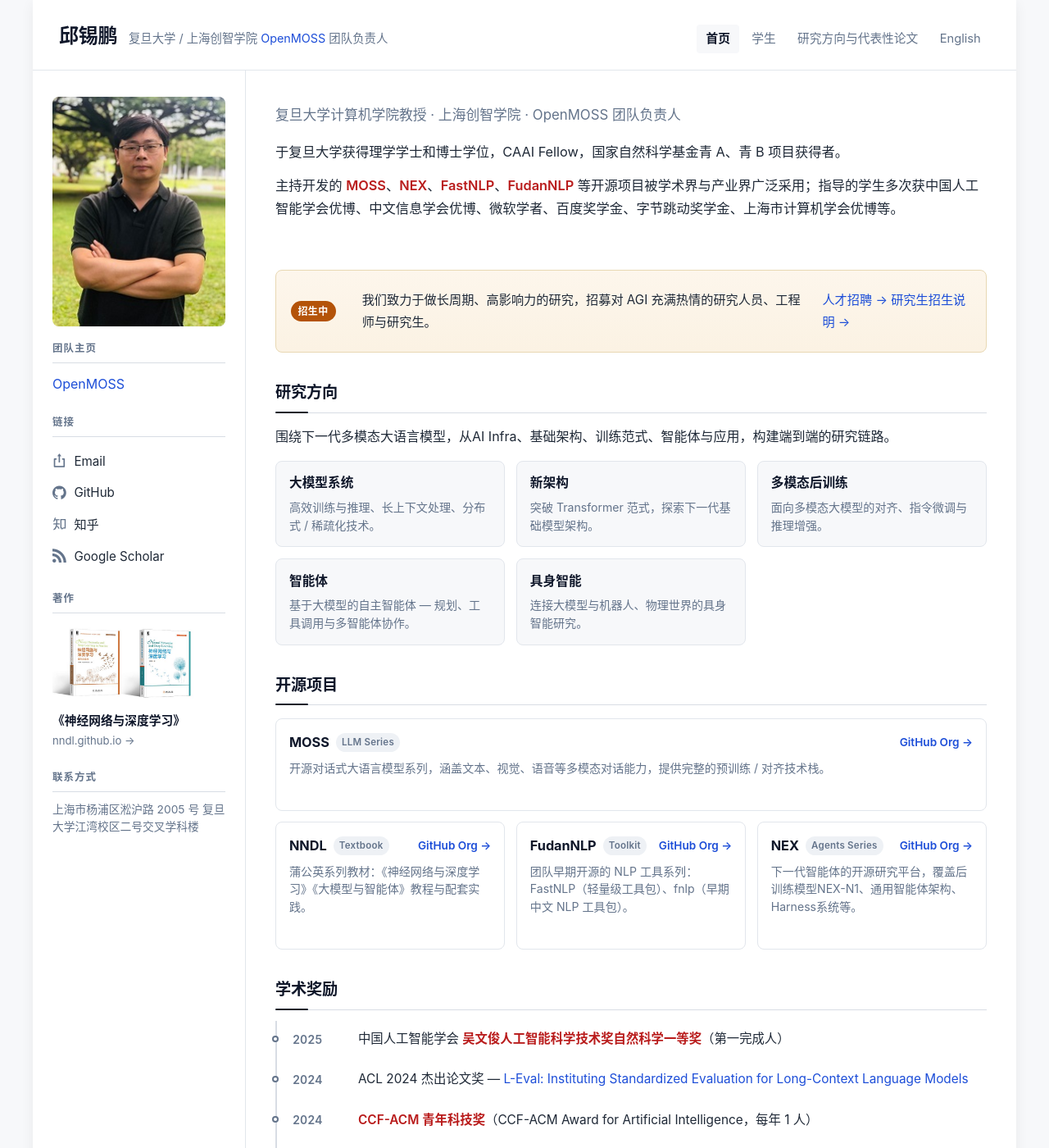
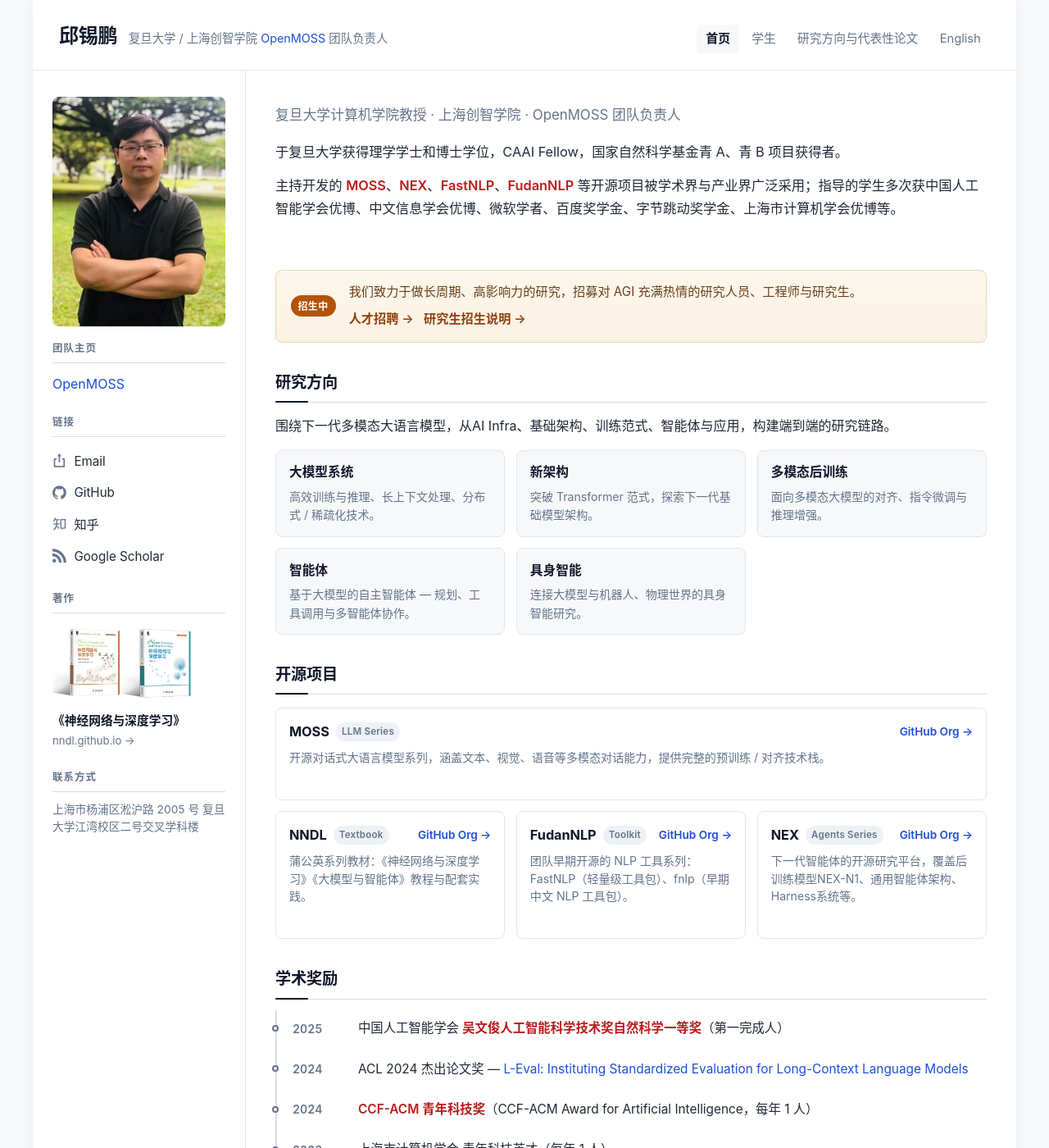
Before and after one commit to xpqiu/xpqiu.github.io, a Jekyll site: the page built from index.html, in a window 1280 px wide and 1400 px high. Shown: the whole window at 82% size. Built offline with Jekyll 4.4.1, drawn with Linux system fonts in a browser that asks for light colours; some web fonts are replaced.

Commit message:
Stack recruit callout links onto their own line
Fix malformed nested <p> in the recruitment callout so the badge, intro text, and links no longer lay out as side-by-side flex children. Wrap the text in a div.callout__text with two stacked paragraphs and tidy the inner <p>/link spacing in CSS.

Co-Authored-By: Claude Opus 4.8 (1M context) <noreply@anthropic.com>

```diff
--- a/assets/css/main.css
+++ b/assets/css/main.css
@@ -423,12 +423,15 @@ hr {
   margin: 0;
   color: #6b4019;
 }
+.callout__text p { margin: 0; }
+.callout__text p + p { margin-top: 0.4rem; }
 .callout__text a {
   color: #92400e;
   font-weight: 600;
   margin-left: 0.5rem;
   white-space: nowrap;
 }
+.callout__text p a:first-child { margin-left: 0; }
 .callout__text a:hover { color: #6b4019; text-decoration: underline; }
 @media (max-width: 540px) {
   .callout { flex-direction: column; align-items: flex-start; gap: 0.5rem; }
--- a/index.html
+++ b/index.html
@@ -15,9 +15,10 @@ permalink: /index.html
 
 <aside class="callout callout--recruit">
   <span class="callout__badge">招生中</span>
-  <p class="callout__text">
-   <p> 我们致力于做长周期、高影响力的研究，招募对 AGI 充满热情的研究人员、工程师与研究生。</p>
-   <p><a href="recruit.html">人才招聘 →</a>     <a href="graduate.html">研究生招生说明 →</a>  </p>
+  <div class="callout__text">
+    <p>我们致力于做长周期、高影响力的研究，招募对 AGI 充满热情的研究人员、工程师与研究生。</p>
+    <p><a href="recruit.html">人才招聘 →</a> <a href="graduate.html">研究生招生说明 →</a></p>
+  </div>
 </aside>
 
 <section class="section">
```
